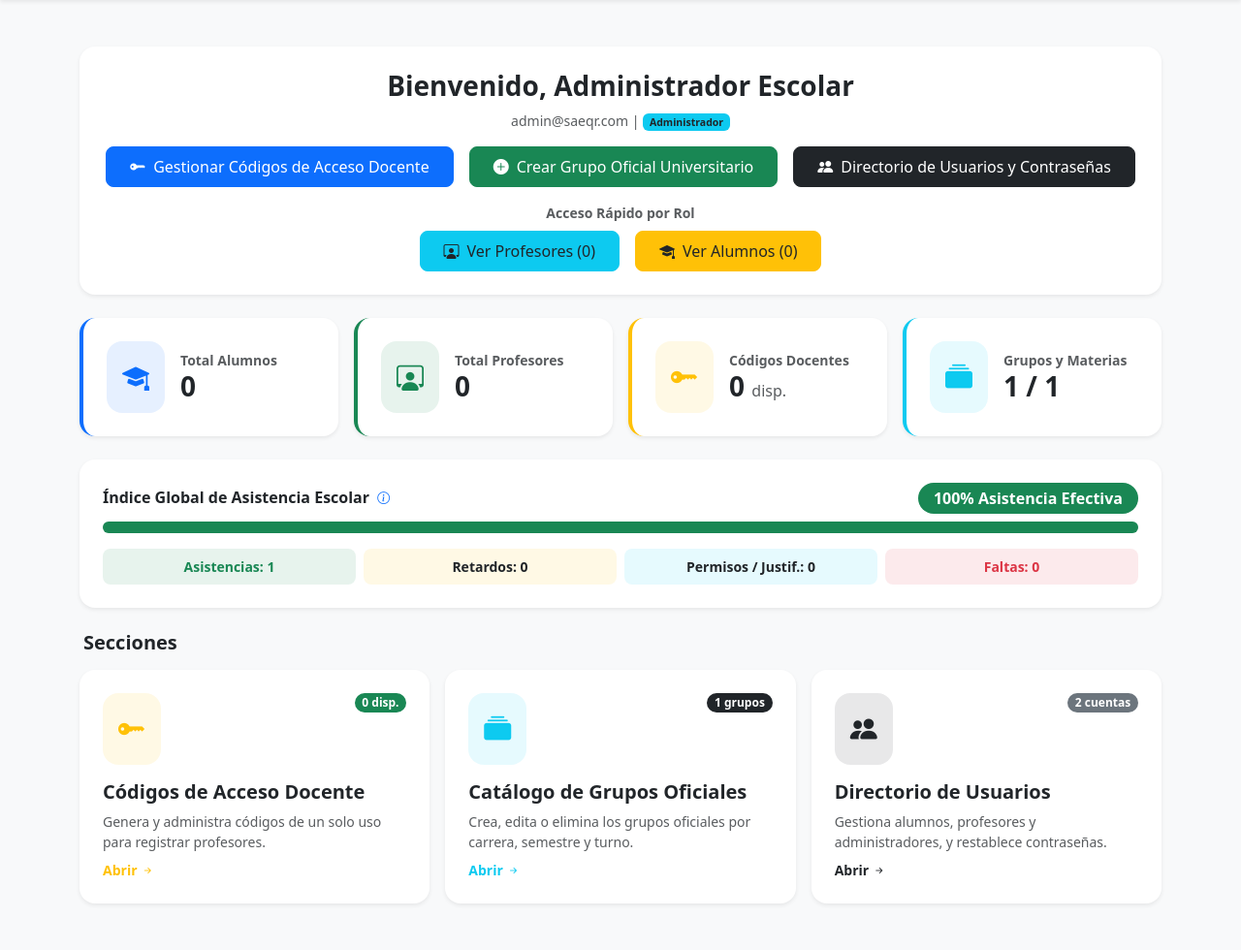
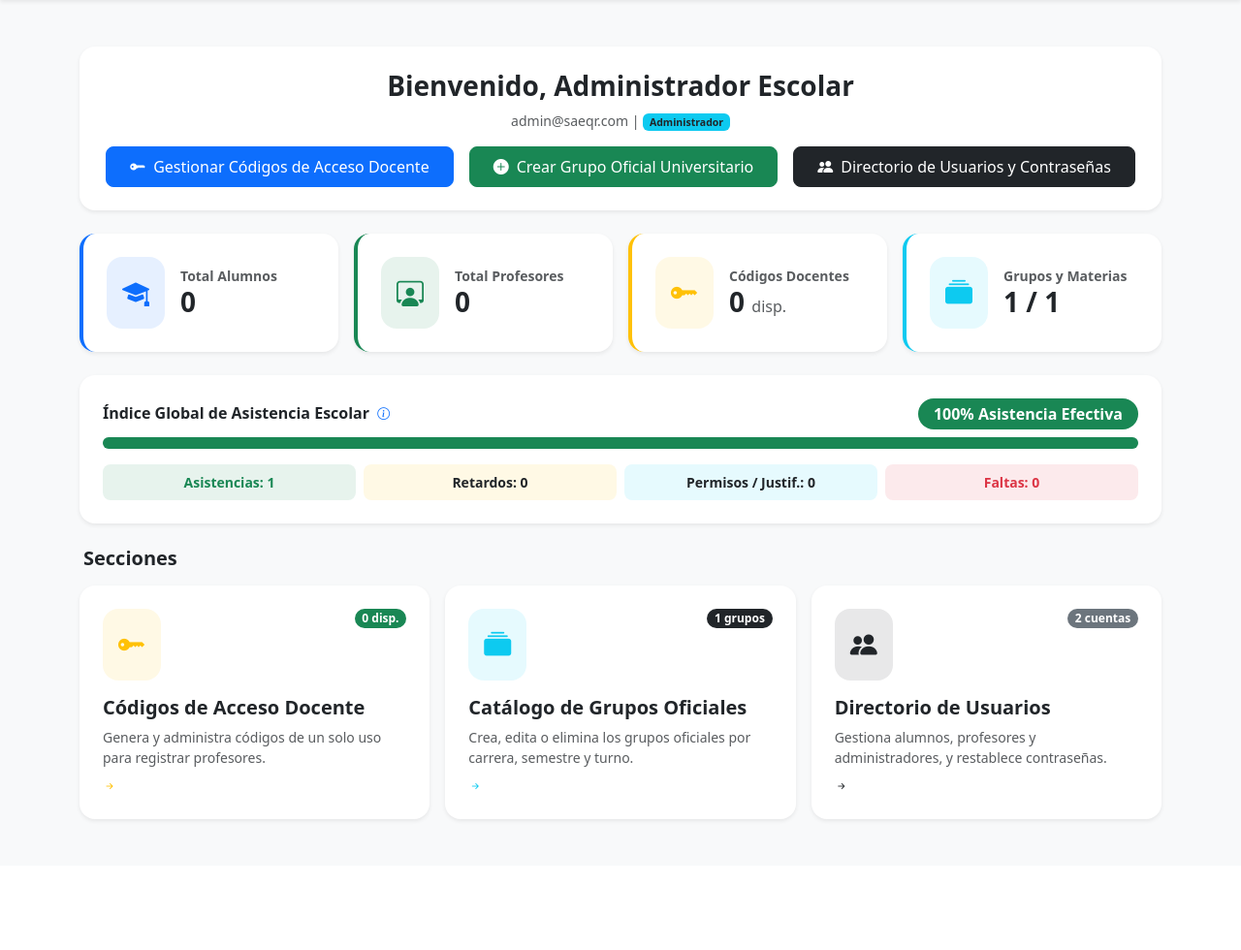
Before and after one commit to Lunarium17/sae_qr, a Laravel app: page /admin/dashboard in a window 1280 px wide. Shown: the part 56-1036 px from the top of the page at 97% size. After the commit the page ends 904 px from the top, so only its background shows below. Run offline with Laravel 12, Linux system fonts and the light colour scheme; a user stored in the database is signed in; data comes from the database, SQL or seed files in the repository; tables that the repository leaves empty hold one stand-in row (values such as "Sample post"); some libraries are stand-ins or nearby versions.

Commit message:
Limpieza de textos decorativos en panel de administrador

```diff
--- a/resources/views/admin/dashboard.blade.php
+++ b/resources/views/admin/dashboard.blade.php
@@ -79,7 +79,7 @@
                 | <span class="badge bg-info text-dark">Administrador</span>
             </p>
 
-            <div class="d-flex flex-wrap justify-content-center gap-3 mb-3">
+            <div class="d-flex flex-wrap justify-content-center gap-3">
                 <a href="{{ route('admin.codigos') }}" class="btn btn-primary rounded-3 px-4 py-2">
                     <i class="bi bi-key-fill me-2"></i>Gestionar Códigos de Acceso Docente
                 </a>
@@ -88,16 +88,6 @@
                 </a>
                 <a href="{{ route('admin.usuarios') }}" class="btn btn-dark rounded-3 px-4 py-2">
                     <i class="bi bi-people-fill me-2"></i>Directorio de Usuarios y Contraseñas
-                </a>
-            </div>
-
-            <div class="text-muted small fw-semibold mb-2">Acceso Rápido por Rol</div>
-            <div class="d-flex flex-wrap justify-content-center gap-3">
-                <a href="{{ route('admin.usuarios', ['rol' => 'profesor']) }}" class="btn btn-info text-dark rounded-3 px-4 py-2">
-                    <i class="bi bi-person-workspace me-2"></i>Ver Profesores ({{ $totalProfesores }})
-                </a>
-                <a href="{{ route('admin.usuarios', ['rol' => 'alumno']) }}" class="btn btn-warning text-dark rounded-3 px-4 py-2">
-                    <i class="bi bi-mortarboard-fill me-2"></i>Ver Alumnos ({{ $totalAlumnos }})
                 </a>
             </div>
         </div>
@@ -229,7 +219,7 @@
                     </div>
                     <h5 class="fw-bold text-dark">Códigos de Acceso Docente</h5>
                     <p class="text-muted small mb-2">Genera y administra códigos de un solo uso para registrar profesores.</p>
-                    <span class="text-warning small fw-semibold mt-auto">Abrir <i class="bi bi-arrow-right-short"></i></span>
+                    <span class="text-warning small fw-semibold mt-auto"><i class="bi bi-arrow-right-short"></i></span>
                 </a>
             </div>
 
@@ -243,7 +233,7 @@
                     </div>
                     <h5 class="fw-bold text-dark">Catálogo de Grupos Oficiales</h5>
                     <p class="text-muted small mb-2">Crea, edita o elimina los grupos oficiales por carrera, semestre y turno.</p>
-                    <span class="text-info small fw-semibold mt-auto">Abrir <i class="bi bi-arrow-right-short"></i></span>
+                    <span class="text-info small fw-semibold mt-auto"><i class="bi bi-arrow-right-short"></i></span>
                 </a>
             </div>
 
@@ -257,7 +247,7 @@
                     </div>
                     <h5 class="fw-bold text-dark">Directorio de Usuarios</h5>
                     <p class="text-muted small mb-2">Gestiona alumnos, profesores y administradores, y restablece contraseñas.</p>
-                    <span class="text-dark small fw-semibold mt-auto">Abrir <i class="bi bi-arrow-right-short"></i></span>
+                    <span class="text-dark small fw-semibold mt-auto"><i class="bi bi-arrow-right-short"></i></span>
                 </a>
             </div>
         </div>
--- a/resources/views/admin/grupos.blade.php
+++ b/resources/views/admin/grupos.blade.php
@@ -62,10 +62,7 @@
         @endif
 
         <div class="d-flex flex-wrap justify-content-between align-items-center gap-2 mb-4">
-            <div>
-                <h3 class="fw-bold text-dark mb-1">Catálogo de Grupos Oficiales</h3>
-                <div class="text-muted small">Grupos oficiales por carrera, semestre y turno. Materias vinculadas: {{ $totalMaterias }}.</div>
-            </div>
+            <h3 class="fw-bold text-dark mb-0">Catálogo de Grupos Oficiales</h3>
             <button type="button" class="btn btn-primary rounded-3 px-4 py-2 fw-semibold" data-bs-toggle="modal" data-bs-target="#modalCrearGrupoAdmin">
                 <i class="bi bi-plus-circle me-2"></i>Nuevo Grupo Oficial
             </button>
```
